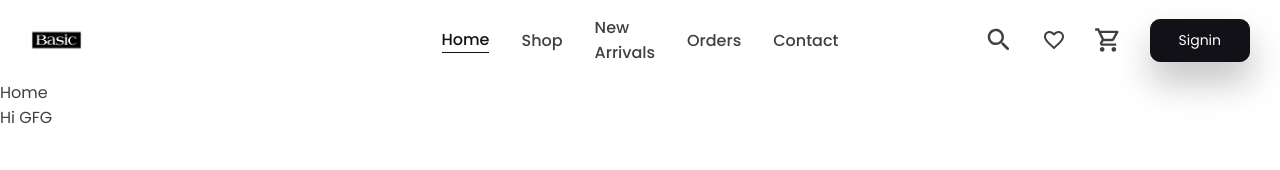
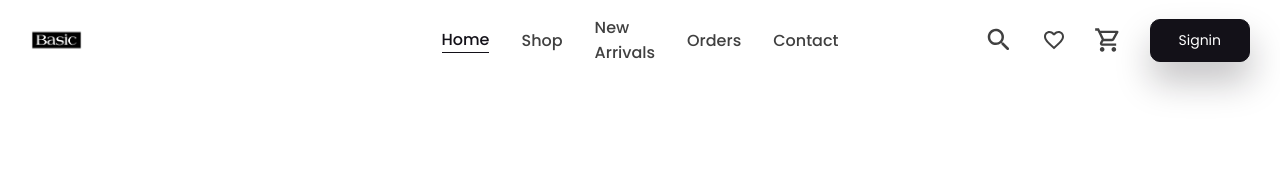
Before and after one commit to JARRV/recommerce, a React (Vite) app in the folder frontend/: page / in a window 1280 px wide. Shown: the top 170 px of the page. Built offline with nearby package versions, Linux system fonts and the light colour scheme.

Commit message:
working on main page

```diff
--- a/frontend/src/App.jsx
+++ b/frontend/src/App.jsx
@@ -3,6 +3,10 @@ import { lightTheme } from "./utils/Themes"
 import { BrowserRouter, Route, Routes } from "react-router-dom";
 import Navbar from "./components/Navbar";
 import Home from "./pages/Home";
+import ShopListing from "./pages/ShoppingList"
+import Favorite from "./pages/Favorite";
+import Cart from "./pages/Cart"
+
 const Container = styled.div`
   width:100%;
   height:100vh
@@ -20,6 +24,9 @@ function App(){
         <Navbar/>
         <Routes>
           <Route path='/' exact element ={<Home/>}/>
+          <Route path="/shop" exact element={<ShopListing />} />
+          <Route path="/favorite" exact element={<Favorite />} />
+          <Route path="/cart" exact element={<Cart />} />
         </Routes>
         Hi GFG
       </Container>
--- a/frontend/src/components/Navbar.jsx
+++ b/frontend/src/components/Navbar.jsx
@@ -63,7 +63,7 @@ const ButtonContainer = styled.div`
  display:flex;
  justify-content: flex-end;
  gap:28px;
- align-items:center;
+ align-items: center;
  padding:0 6px;
  color: color: ${({ theme }) => theme.primary};
 @media screen and (max-width:768px){
@@ -71,7 +71,7 @@ const ButtonContainer = styled.div`
  }
 `;
 const Navlink = styled(NavLink)`
- display: flex;
+  display: flex;
   align-items: center;
   color: ${({ theme }) => theme.text_primary};
   font-weight: 500;
@@ -138,11 +138,11 @@ const TextButton = styled.div`
 `;
 
 const Navbar = () => {
-  const [isOpen,setIsOpen] = useState(false);
+  const [isOpened,setIsOpen] = useState(false);
   return (
     <Nav>
       <NavbarContainer>
-        <MobileIcon onClick={()=> setIsOpen(!isOpen)}>
+        <MobileIcon onClick={()=> setIsOpen(!isOpened)}>
           <MenuRounded style={{color:"inherit"}}/>
         </MobileIcon>
 
@@ -157,24 +157,29 @@ const Navbar = () => {
           <Navlink to="/Orders">Orders</Navlink>
           <Navlink to="/Contact">Contact</Navlink>
         </NavItems>
-        {isOpen &&(
-          <MobileMenu isOpen={isOpen}>
+        { isOpened &&(
+          <MobileMenu isOpen={isOpened}>
 
-            <Navlink to="/" onClick={() => setIsOpen(!isOpen)}>
-                Home
+              <Navlink to="/" onClick={() => setIsOpen(!isOpened)}>
+                Hsdgdgfgfgome
               </Navlink>
-              <Navlink to="/Shop" onClick={() => setIsOpen(!isOpen)} >
+
+              <Navlink to="/Shop" onClick={() => setIsOpen(!isOpened)} >
                 Shop
               </Navlink>
-              <Navlink onClick={() => setIsOpen(!isOpen)} to="/New_Arrivals">
+
+              <Navlink onClick={() => setIsOpen(!isOpened)} to="/New_Arrivals">
                 New Arrivals
               </Navlink>
-              <Navlink onClick={() => setIsOpen(!isOpen)} to="/Orders">
+
+              <Navlink onClick={() => setIsOpen(!isOpened)} to="/Orders">
                 Orders
               </Navlink>
-              <Navlink onClick={() => setIsOpen(!isOpen)} to="/Contact">
+
+              <Navlink onClick={() => setIsOpen(!isOpened)} to="/Contact">
                 Contact
               </Navlink>
+
               <div
                 style={{
                   flex:"1",
@@ -192,8 +197,8 @@ const Navbar = () => {
 
               </div>
 
-          </MobileMenu>
-        )}
+          </MobileMenu>)}
+
         <Mobileicons>
           <Navlink to="/search">
               <SearchRounded sx={{ color: "inherit", fontSize: "30px" }} />
@@ -206,6 +211,9 @@ const Navbar = () => {
                 sx={{ color: "inherit", fontSize: "28px" }}
               />
             </Navlink>
+            <Button
+              text="SignIn"
+              small/>
         </Mobileicons>
         <ButtonContainer>
           <Navlink to="/search">
--- a/frontend/src/pages/Home.jsx
+++ b/frontend/src/pages/Home.jsx
@@ -1,8 +1,41 @@
- import React from 'react'
+ import React from 'react';
+ import styled from 'styled-components';
+ import HeaderImage from "../utils/Images/MLB-Logo.png"
 
+ const Container = styled.div`
+    padding: 20px 30px;
+    padding-bottom: 200px;
+    height:100%;
+    overflow-y:scroll;
+    display:flex;
+    align-items:center;
+    flex-direction:column;
+    gap:30px;
+    @media (max-width:768px){
+      padding:20px 12px;
+    }
+    background: ${({theme}) => theme.bg};
+ `;
+ const Section = styled.div`
+  max-width: 1400px;
+  padding: 32px 16px;
+  display: flex;
+  flex-direction: column;
+  gap: 28px;`;
+ const Img = styled.div`
+  width: 90%;
+  height: 700px;
+  object-fit: cover;
+  max-width: 1200px;
+ `;
  const Home = () => {
    return (
-     <div>Home</div>
+     <Container>
+      <Section
+        style={{alignItems:"center",}}>
+        <Img src={HeaderImage}/>
+      </Section>
+     </Container>
    )
  }
 
```
Also changed, not shown: frontend/src/pages/NewArrivals.jsx (+8 -1 lines), frontend/src/utils/Images/HeadImg.jpg (added), frontend/src/utils/Images/MLB-Logo.png (added).
